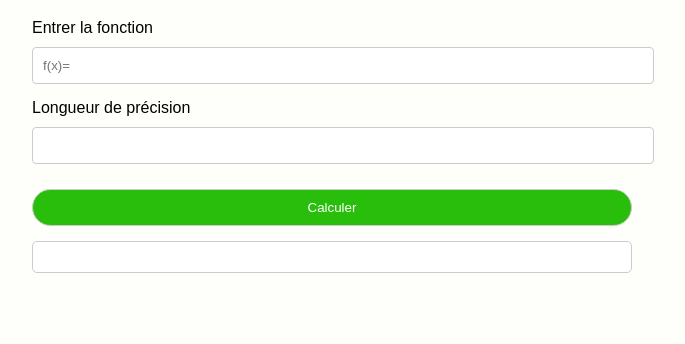
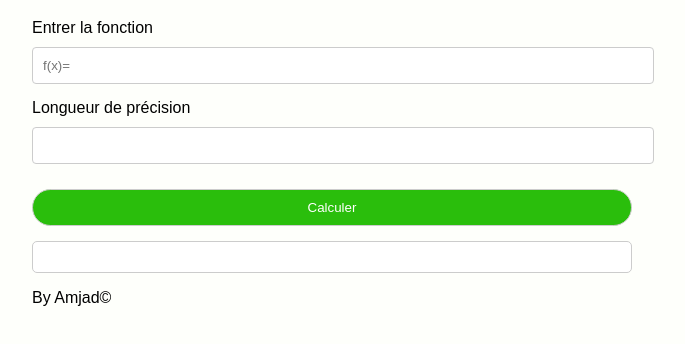
Before and after one commit to amjad52/Dichotomie, a plain HTML site: page index.html in a window 1280 px wide. Shown: the part 82-426 px from the top of the page, without its empty margins (308-993 px from the left). Drawn offline with Linux system fonts and the light colour scheme.

Commit message:
Add author information to index.html
Added a footer with author information.

```diff
--- a/index.html
+++ b/index.html
@@ -18,6 +18,7 @@
   <button onclick="calculer()">Calculer</button>
 
   <div id="output"></div>
+  <p>By Amjad©</p>
 
   <script src="./main.js"></script>
 </body>
```
